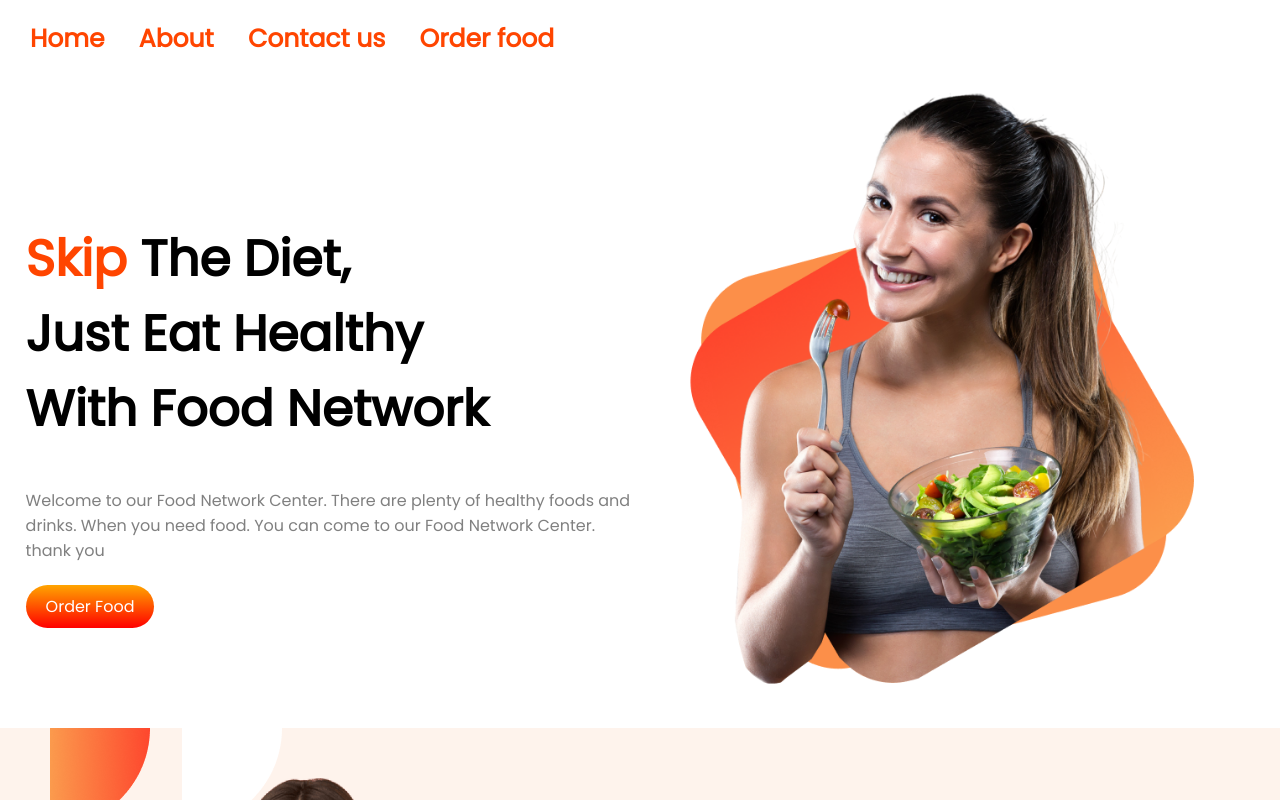
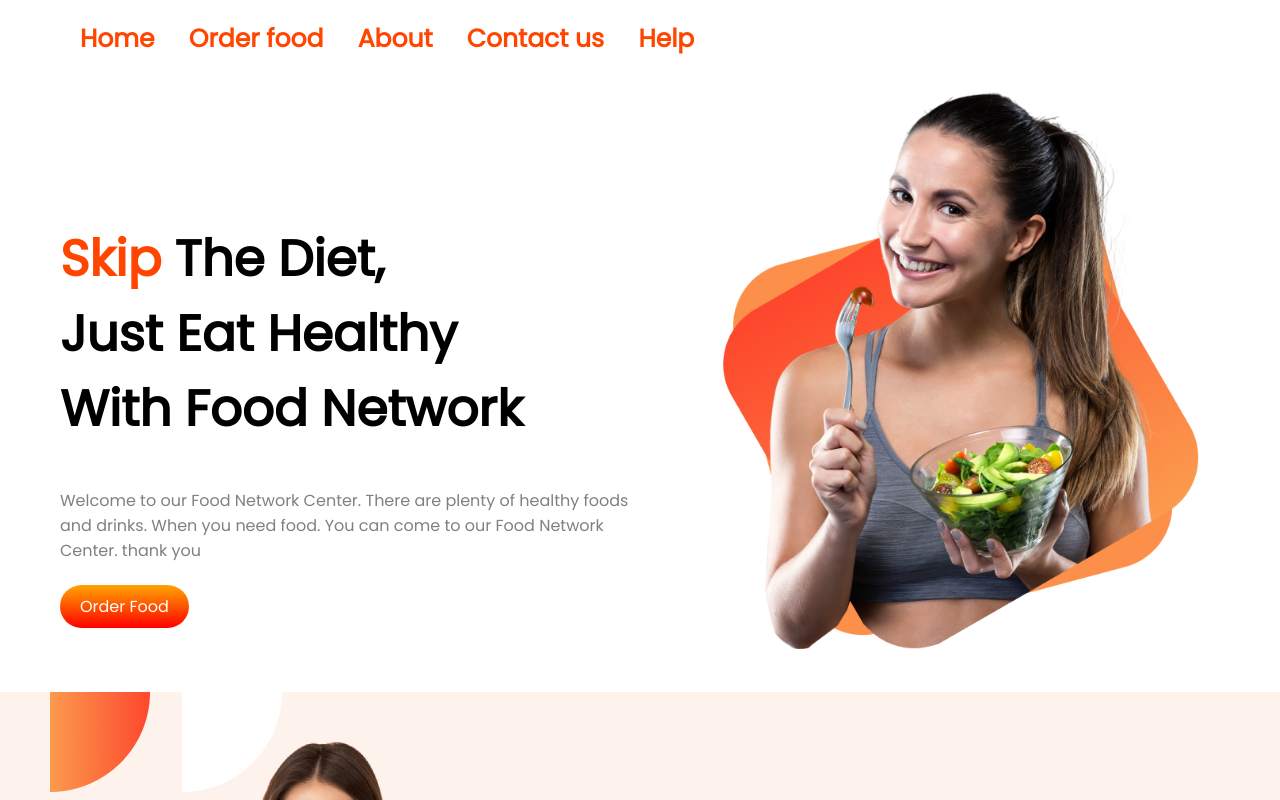
Before and after one commit to Arahman75/food-shop, a plain HTML site: page index.html in a window 1280 px wide. Shown: the top 800 px of the page. Drawn offline with Linux system fonts and the light colour scheme.

```diff
--- a/index.html
+++ b/index.html
@@ -12,9 +12,11 @@
 <body>
     <nav>
         <a href="/#">Home</a>
+        <a href="/#">Order food</a>
         <a href="/#">About</a>
         <a href="/#">Contact us</a>
-       <a href="/#">Order food</a>
+        <a href="/#">Help</a>
+
       </nav>
 
    <section class="section-part top-bg">
--- a/style.css
+++ b/style.css
@@ -6,6 +6,7 @@
     /* background-color:#FFEDF9; */
     height: 60px;
     padding-top: 20px;
+    margin-left: 50px;
 }
 nav a{
     text-decoration: none;
@@ -36,7 +37,8 @@
 }
 .half-width{
     width: 50%;
-    margin-left: 2%;
+    margin-left: 60px;
+
 }
 .content-center{
    padding-top: 100px;
```
